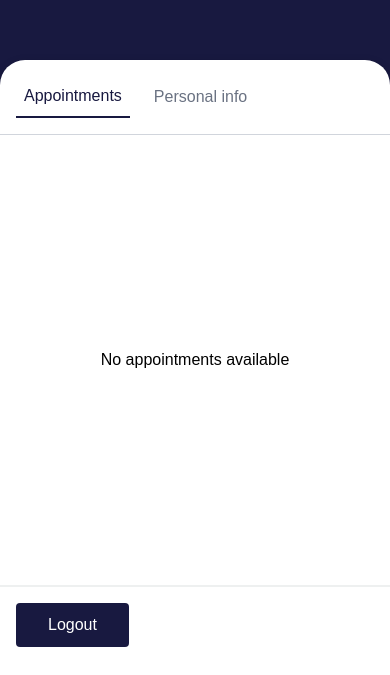
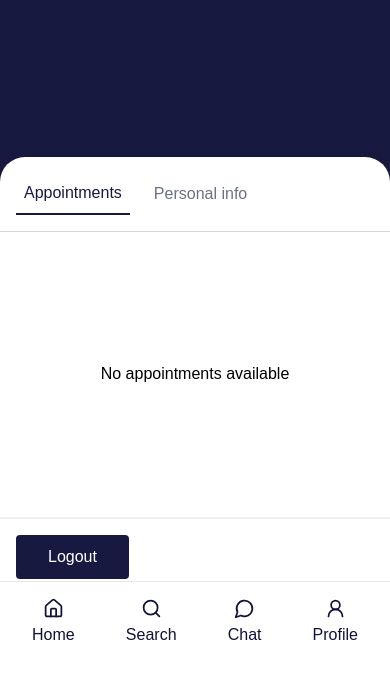
Before and after one commit to akrambgh1/dentis-v2, a React (Vite) app: page /Profile in a window 390 px wide. Shown: the part 181-856 px from the top of the page. Built offline with nearby package versions, Linux system fonts and the light colour scheme; no server answers; a web font is replaced by a local one.

Commit message:
added navbar for phones

```diff
--- a/src/components/Login-page.jsx
+++ b/src/components/Login-page.jsx
@@ -7,36 +7,43 @@ import { auth } from "./firebase";
 import { toast } from "react-toastify";
 import GoogleButton from "./google";
 import Button from "./Button";
+import { Link } from "react-router-dom";
 
 export default function Login() {
   const [email, setEmail] = useState("");
   const [password, setPassword] = useState("");
   const navigate = useNavigate();
+
   const handleLogin = async (e) => {
     e.preventDefault();
     try {
       await signInWithEmailAndPassword(auth, email, password);
-      toast.success("user Login successfully", { position: "top-center" });
+      toast.success("User logged in successfully", { position: "top-center" });
       setTimeout(() => {
         navigate("/Profile");
       }, 1000);
     } catch (error) {
       console.error("Error signing in with email and password:", error);
-      toast.error(error.message, { position: "top-center" , margi: "1rem" });
+      toast.error(error.message, { position: "top-center" });
     }
   };
 
   return (
-    <>
-      <Nav/>
 
-      <section className="w-screen h-screen flex flex-col items-center justify-center">
-        <form onSubmit={handleLogin} className="w-[80%] h-auto flex flex-col justify-center gap-[2rem] p-4 max-[450px]:w-full md:w-[70%] lg:w-[60%] lg:p-8 xl:w-[30%]">
+
+      <section className="w-screen h-[100dvh] relative flex flex-col items-center justify-center">
+        <Nav></Nav>
+        <form
+          onSubmit={handleLogin}
+          className="w-[80%] h-full flex flex-col justify-center gap-[2rem] p-4 max-[450px]:w-full md:w-[70%] lg:w-[60%] lg:p-8 xl:w-[30%]"
+        >
           <h1 className="font-bold text-[2rem]">
-            Hey ,<br className="md:hidden"/>
+            Hey ,<br className="md:hidden" />
             Login now
           </h1>
-          <h3 className="text-[#747474]">No account? Register here.</h3>
+          <h3 className="text-[#747474]">
+            No account? <Link to="/Register">Register here.</Link>
+          </h3>
           <input
             type="text"
             className="w-full bg-[#eee] px-4 py-2 rounded-[5px] outline-none"
@@ -56,10 +63,8 @@ export default function Login() {
           </button>
 
           <GoogleButton />
-
-
         </form>
       </section>
-    </>
+
   );
 }
--- a/src/components/navbar.jsx
+++ b/src/components/navbar.jsx
@@ -18,10 +18,10 @@ export default function Nav() {
 
       {/* mobile navbar  */}
 
-      <section className="absolute bottom-0 bg-[#fff] w-full py-[1rem] md:hidden flex justify-between items-center border-t-1 border-[#e8e8e8] px-[2rem]">
+      <section className="fixed bottom-0 left-0 bg-[#fff] w-full py-[1rem] md:hidden flex justify-between items-center border-t-1 border-[#e8e8e8] px-[2rem] z-10">
         <div className="flex flex-col gap-[.25rem] items-center justify-center">
           <House stroke="#111238" size={21}/>
-          <h1 className="text-[#111238] font-[500]"><Link to="/Profile">Home</Link></h1>
+          <h1 className="text-[#111238] font-[500]"><Link to="/">Home</Link></h1>
         </div>
 
         <div className="flex flex-col gap-[.25rem]  items-center justify-center">
--- a/src/components/profile-page.jsx
+++ b/src/components/profile-page.jsx
@@ -1,10 +1,10 @@
-
 import { useNavigate } from "react-router-dom";
 import { useState } from "react";
 import { toast } from "react-toastify";
 import { auth, db } from "./firebase";
 import { getDoc, doc } from "firebase/firestore";
 import { useEffect } from "react";
+import Nav from "./navbar";
 
 export default function Profile() {
   const [userDetails, setUserDetails] = useState(null);
@@ -49,7 +49,9 @@ export default function Profile() {
   }
 
   return (
-    <section className="w-screen h-screen bg-[#181940] relative flex flex-col items-center justify-center">
+    <>
+      <Nav />
+      <section className="w-screen h-auto bg-[#181940] relative flex flex-col items-center justify-center mb-[5rem]">
         <div className="bg-[#181940] w-full h-[40vh]"></div>
 
         <div className="w-full h-full z-0 flex gap-[2rem] max-lg:flex-col max-lg:items-center ">
@@ -70,11 +72,9 @@ export default function Profile() {
           {/* Main Content */}
 
           <div className="bg-white w-full max-lg:w-full h-full rounded-t-[25px] shadow-[0_3px_10px_rgb(0,0,0,0.2)] flex flex-col">
-
             {/* Tabs Navigation */}
             <div className="w-full p-4 border-b border-gray-300">
               <div className="flex space-x-4">
-
                 <button
                   onClick={() => setActiveTab("tab2")}
                   className={`p-2 cursor-pointer max-md:text-[1rem] font-[500] ${
@@ -97,7 +97,6 @@ export default function Profile() {
                   Personal info
                 </button>
 
-
                 {/* <button
                 onClick={() => setActiveTab("tab3")}
                 className={`p-2 cursor-pointer ${
@@ -116,7 +115,9 @@ export default function Profile() {
               {activeTab === "tab1" && (
                 <div className="grid grid-cols-2 gap-8 h-auto max-md:flex max-md:flex-col">
                   <div className="flex flex-col gap-2">
-                  <h1 className="max-md:text-[1rem] text-[#181940] font-[500]">First Name</h1>
+                    <h1 className="max-md:text-[1rem] text-[#181940] font-[500]">
+                      First Name
+                    </h1>
                     <input
                       disabled
                       className="bg-[#f7f7f7] rounded-[5px] text-[#1e1e1e] py-2 px-4 outline-none select-none max-md:text-[.85rem] font-[500]"
@@ -125,7 +126,9 @@ export default function Profile() {
                   </div>
 
                   <div className="flex flex-col gap-2">
-                  <h1 className="max-md:text-[1rem] text-[#181940] font-[500]">Last Name</h1>
+                    <h1 className="max-md:text-[1rem] text-[#181940] font-[500]">
+                      Last Name
+                    </h1>
                     <input
                       disabled
                       className="bg-[#f7f7f7] rounded-[5px] text-[#1e1e1e] py-2 px-4 outline-none select-none max-md:text-[.85rem] font-[500]"
@@ -134,16 +137,20 @@ export default function Profile() {
                   </div>
 
                   <div className="flex flex-col gap-2">
-                  <h1 className="max-md:text-[1rem] text-[#181940] font-[500]">Phone Number</h1>
+                    <h1 className="max-md:text-[1rem] text-[#181940] font-[500]">
+                      Phone Number
+                    </h1>
                     <input
                       disabled
                       className="bg-[#f7f7f7] rounded-[5px] text-[#1e1e1e] py-2 px-4 outline-none select-none max-md:text-[.85rem] font-[500]"
-                    value={userDetails?.Phone|| "N/A"}
+                      value={userDetails?.Phone || "N/A"}
                     />
                   </div>
 
                   <div className="flex flex-col gap-2">
-                  <h1 className="max-md:text-[1rem] text-[#181940] font-[500]">E-mail address</h1>
+                    <h1 className="max-md:text-[1rem] text-[#181940] font-[500]">
+                      E-mail address
+                    </h1>
                     <input
                       disabled
                       className="bg-[#f7f7f7] rounded-[5px] text-[#1e1e1e] py-2 px-4 outline-none select-none max-md:text-[.85rem] font-[500]"
@@ -154,7 +161,7 @@ export default function Profile() {
               )}
 
               {activeTab === "tab2" && (
-              <div className="h-full flex items-center justify-center">
+                <div className="h-[30vh] flex items-center justify-center">
                   <p>No appointments available</p>
                 </div>
               )}
@@ -167,10 +174,16 @@ export default function Profile() {
             </div>
 
             <div className="w-full p-8 max-md:p-4">
-          <button onClick={handLogout} className="relative cursor-pointer overflow-hidden rounded bg-[#181940] px-[2rem] py-2.5 text-white transition-all duration-200 hover:bg-red-500 hover:ring-offset-2 active:ring-2 active:ring-neutral-800">Logout</button>
+              <button
+                onClick={handLogout}
+                className="relative cursor-pointer overflow-hidden rounded bg-[#181940] px-[2rem] py-2.5 text-white transition-all duration-200 hover:bg-red-500 hover:ring-offset-2 active:ring-2 active:ring-neutral-800"
+              >
+                Logout
+              </button>
             </div>
           </div>
         </div>
       </section>
+    </>
   );
 }
--- a/src/components/register-page.jsx
+++ b/src/components/register-page.jsx
@@ -43,7 +43,7 @@ export default function Register() {
 
   return (
     <>
-      <section className="w-screen h-screen bg-gray-900">
+      {/* <section className="w-screen h-screen bg-gray-900">
         <Nav />
         <div className="flex flex-col items-center justify-center h-[80%]">
           <h1 className="text-white text-xl text-gray-500 mb-6">Register</h1>
@@ -84,7 +84,7 @@ export default function Register() {
           </form>
           <GoogleButton />
         </div>
-      </section>
+      </section> */}
     </>
   );
 }
--- a/src/index.css
+++ b/src/index.css
@@ -1,10 +1,6 @@
 @import url('https://fonts.googleapis.com/css2?family=Mona+Sans:ital,wght@0,200..900;1,200..900&family=Poppins:ital,wght@0,100;0,200;0,300;0,400;0,500;0,600;0,700;0,800;0,900;1,100;1,200;1,300;1,400;1,500;1,600;1,700;1,800;1,900&display=swap');
 
-html, body {
-  height: 100%;
-  margin: 0;
-  padding: 0;
-  box-sizing: border-box;
+body {
   font-family: "Mona Sans", sans-serif;
 }
 
```
Lines whose indentation alone changed are shown as unchanged.
